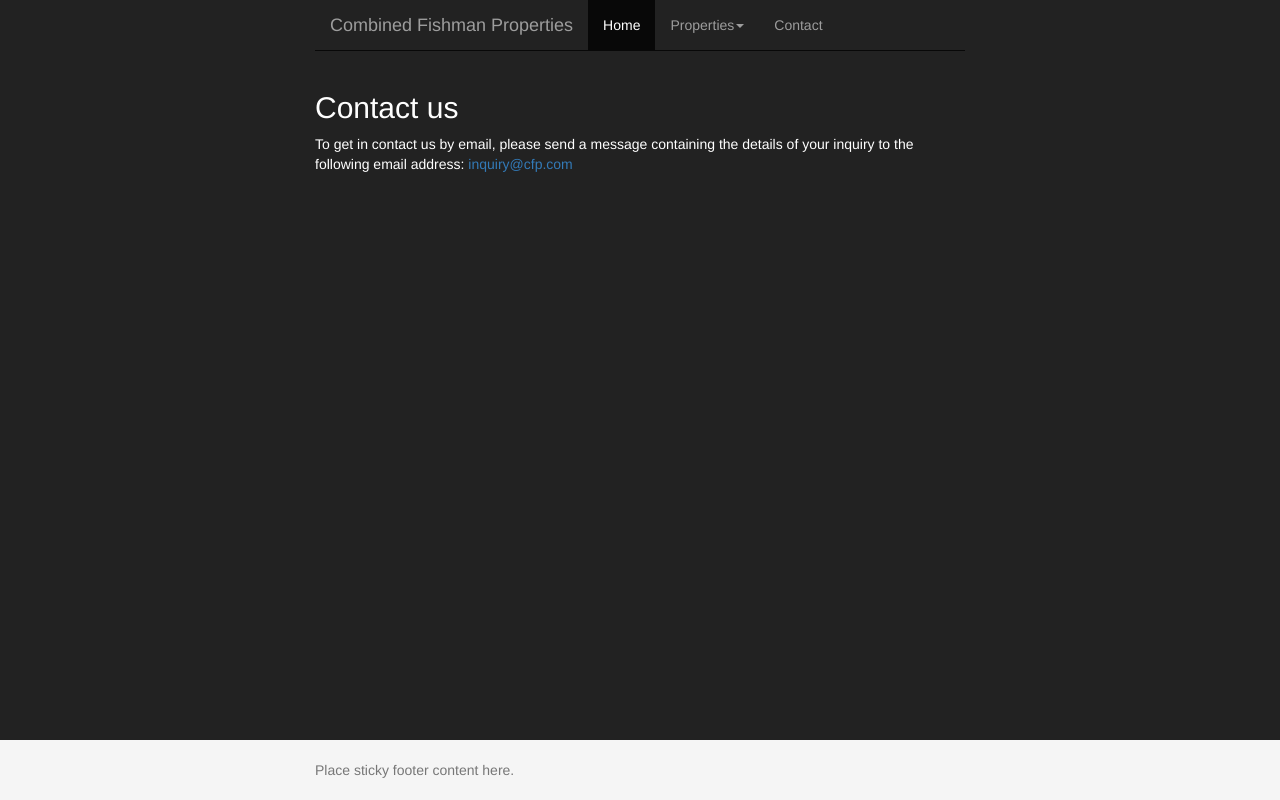
After one commit to benjafishman/CombinedFishmanProperties, a Django app: template properties/templates/properties/contact.html in a window 1280 px wide. The commit adds this page. Run offline with Django 3.2, Linux system fonts and the light colour scheme; the template is opened without the code that fills it, so the values that code supplies are empty; some libraries are stand-ins or nearby versions.

Commit message:
- adding initial contact page

```diff
--- a/properties/templates/properties/base.html
+++ b/properties/templates/properties/base.html
@@ -46,8 +46,8 @@
                                 <li><a href="#">One more separated link</a></li>
                             </ul>
                         </li>
-                       <!-- <li><a href="#">Contact</a></li>
-                        <li><a href="#">About</a></li>-->
+                        <li><a href="{%  url 'properties:contact'%}">Contact</a></li>
+                       <!-- <li><a href="#">About</a></li>-->
 
                     </ul>
                 </div>
--- /dev/null
+++ b/properties/templates/properties/contact.html
@@ -0,0 +1,8 @@
+{% extends 'properties/base.html' %}
+
+{% block content %}
+    <h2>Contact us</h2>
+    <p>To get in contact us by email, please send a message containing the details of your inquiry to the following
+        email address: <a href="mailto:inquiry@cfp.com">inquiry@cfp.com</a></p>
+
+{% endblock content %}
--- a/properties/urls.py
+++ b/properties/urls.py
@@ -5,4 +5,5 @@ from . import views
 
 urlpatterns = [
     url(r'^$', views.index, name='index'),
+    url(r'^contact/$', views.contact, name='contact'),
 ]
--- a/properties/views.py
+++ b/properties/views.py
@@ -9,3 +9,6 @@ def index(request):
     print(properties)
     context = {'properties': properties }
     return render(request, 'properties/home.html', context)
+
+def contact(request):
+    return render(request,'properties/contact.html')
```
